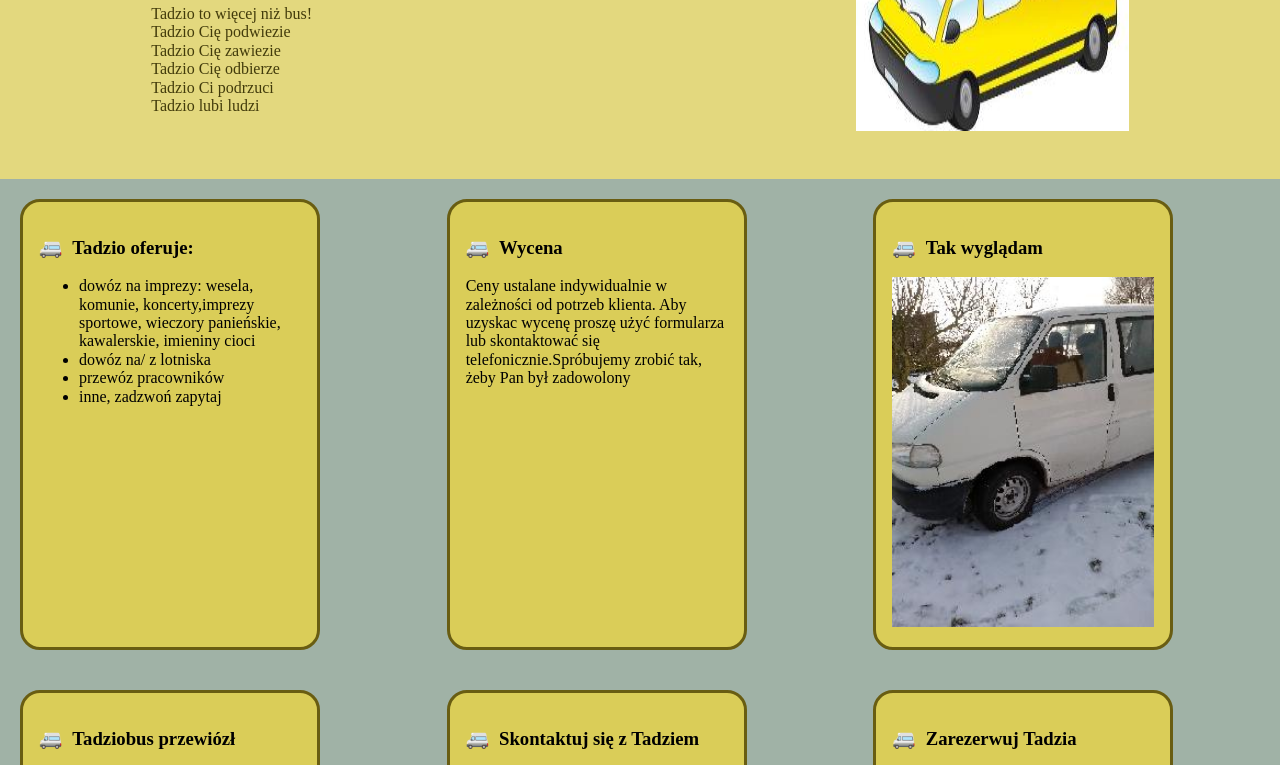
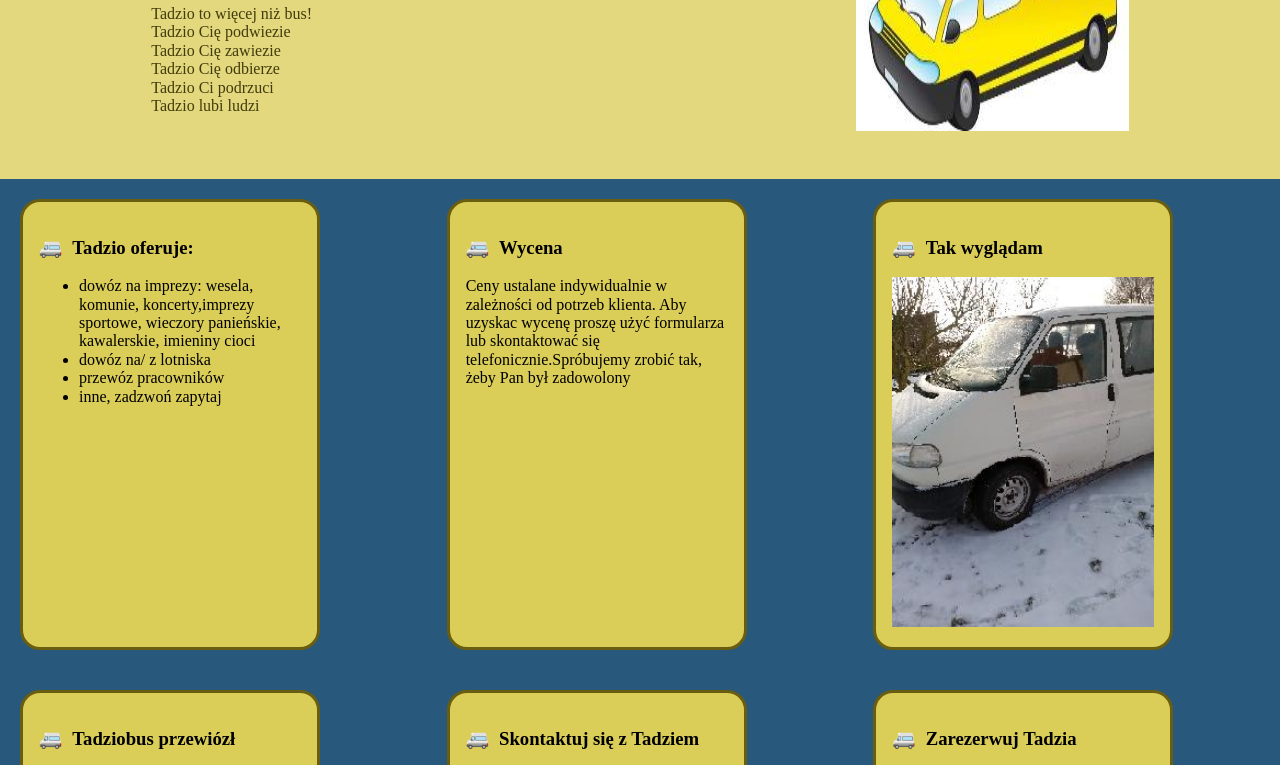
Before and after one commit to fefa84/webpack-busik, a website built with webpack: page src/pages/index.html in a window 1280 px wide. Shown: the part 321-1086 px from the top of the page. Built offline with nearby package versions, Linux system fonts and the light colour scheme.

Commit message:
dark background color

```diff
--- a/src/scss/main.scss
+++ b/src/scss/main.scss
@@ -9,7 +9,7 @@ html {
 }
 
 body {
-  background-color:#A0B2A6;
+  background-color:#28587B;
 }
 
 .common-header {
```
